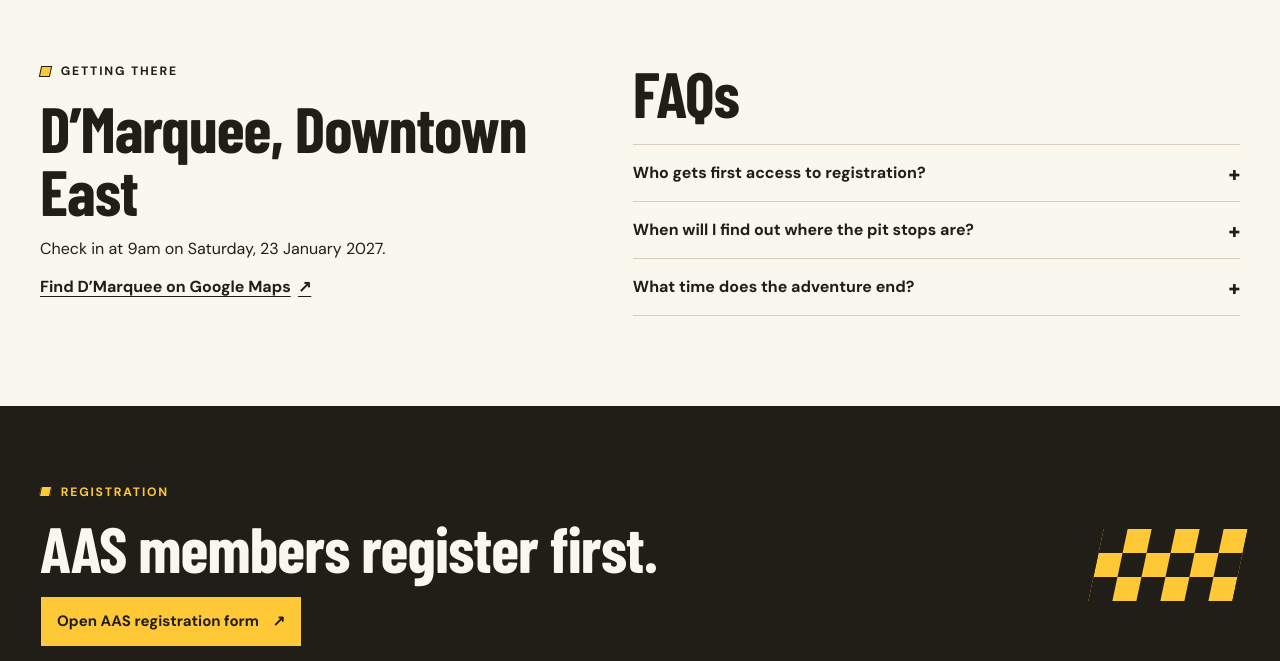
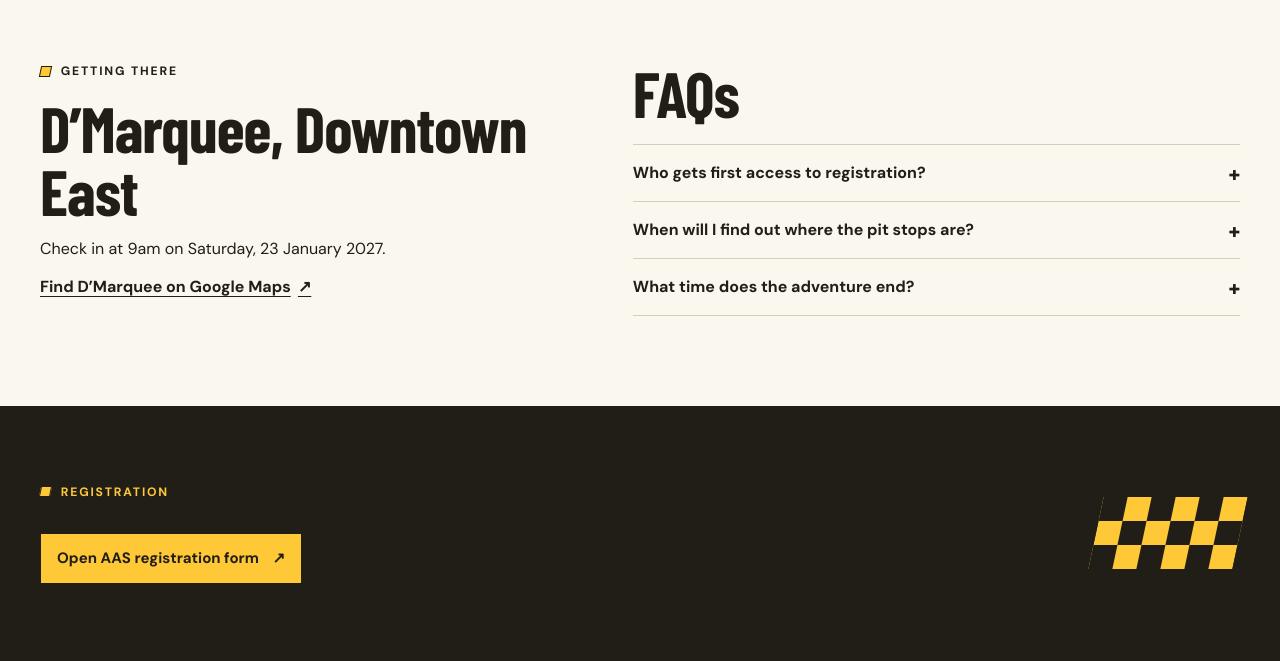
Before and after one commit to Arksow/petontour-website, a plain HTML site: page index.html in a window 1280 px wide. Shown: the part 2033-2694 px from the top of the page. Drawn offline with nearby package versions, Linux system fonts and the light colour scheme; a web font is replaced by a local one.

Commit message:
Update index.html

```diff
--- a/index.html
+++ b/index.html
@@ -109,7 +109,6 @@
       <div class="container registration-inner">
         <div>
           <p class="eyebrow"><span aria-hidden="true"></span> Registration</p>
-          <h2 id="registration-title">AAS members register first.</h2>
           <a class="button" href="https://forms.gle/8eM7j7muSxUhmRhAA">Open AAS registration form <span aria-hidden="true">↗</span></a>
         </div>
         <div class="finish-line" aria-hidden="true"></div>
```
